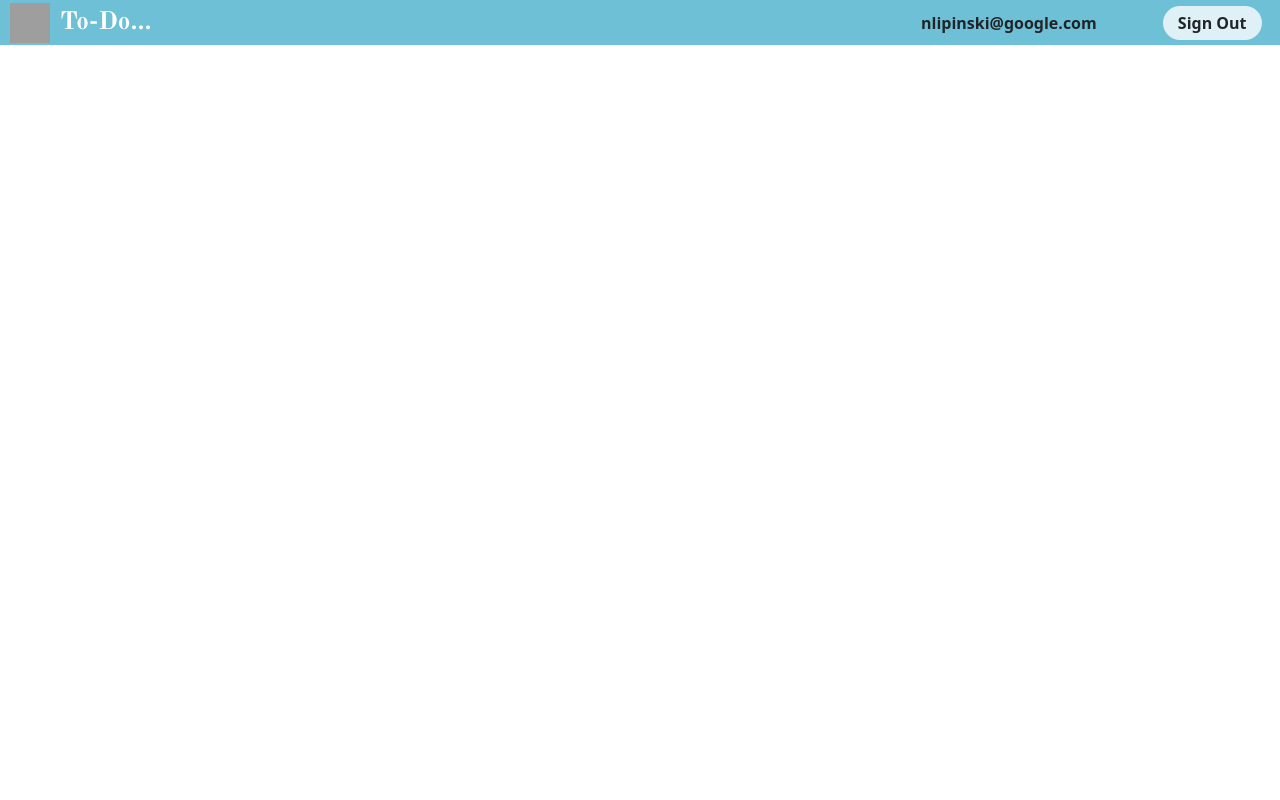
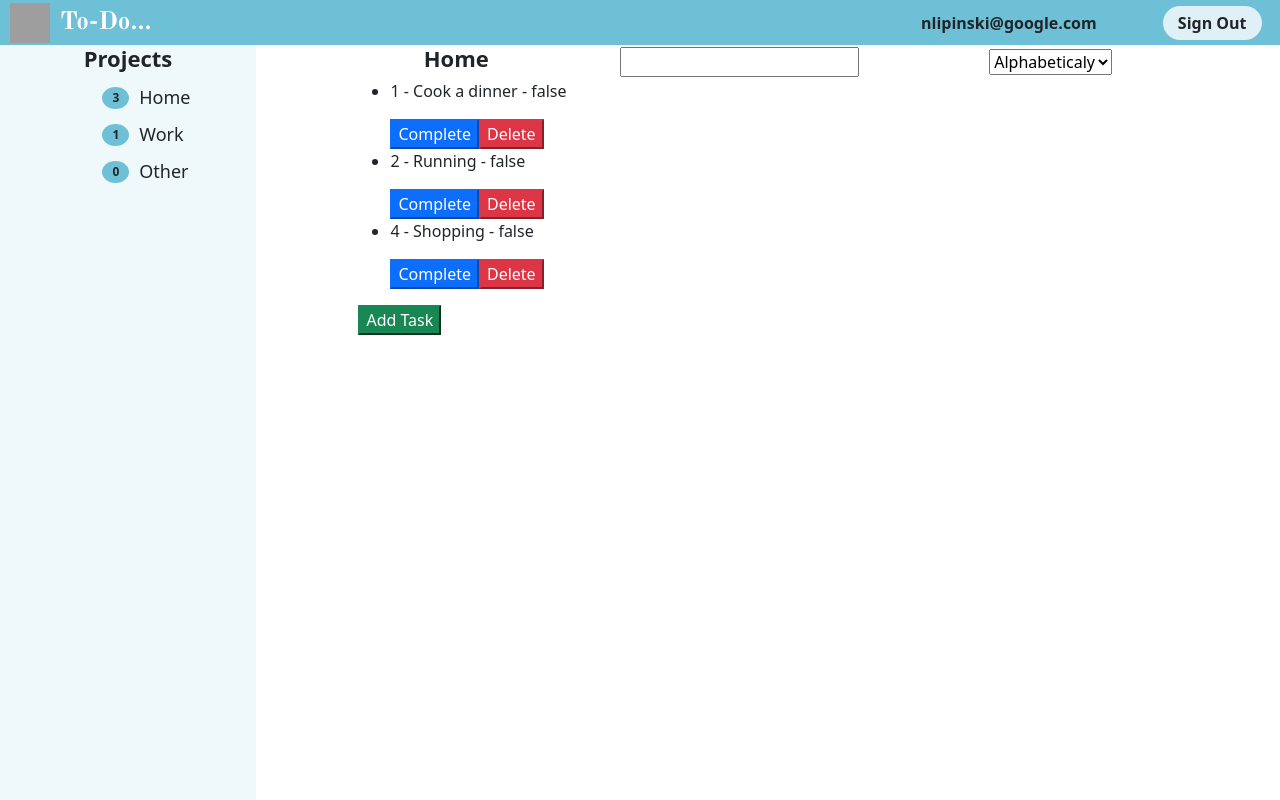
Before and after one commit to Baarosh/Todo-app, a Vue app: page / in a window 1280 px wide. Built offline with nearby package versions, Linux system fonts and the light colour scheme; grey boxes are pictures that could not be loaded.

Commit message:
mostly finished

```diff
--- a/src/App.vue
+++ b/src/App.vue
@@ -1,23 +1,23 @@
 <template>
   <the-header></the-header>
-  <!-- <section>
+  <section>
     <the-navigation></the-navigation>
     <router-view v-slot="{ Component }">
       <keep-alive>
         <component :is="Component" />
       </keep-alive>
     </router-view>
-  </section> -->
+  </section>
 </template>
 
 <script>
 import TheHeader from './components/TheHeader.vue';
-// import TheNavigation from './components/TheNavigation.vue';
+import TheNavigation from './components/TheNavigation.vue';
 
 export default {
   components: {
     TheHeader,
-    // TheNavigation,
+    TheNavigation,
   },
 };
 </script>
@@ -30,4 +30,11 @@ export default {
 body {
   background-color: $body-background;
 }
+
+section {
+  display: grid;
+  height: calc(100vh - 45px);
+  grid-template-rows: 1fr;
+  grid-template-columns: 20% 80%;
+}
 </style>
--- a/src/assets/variables.scss
+++ b/src/assets/variables.scss
@@ -3,3 +3,6 @@ $header-background: #6dc0d5;
 $header-title-color: #fff;
 $header-user-color: #000;
 $header-signout-background: #dff1f6;
+$navigation-background: #eff8fb;
+$navigation-number-background: #6dc0d5;
+$navigation-number-background-hover: #61b4c9;
--- a/src/components/TheNavigation.vue
+++ b/src/components/TheNavigation.vue
@@ -4,20 +4,18 @@
       <h3>Projects</h3>
     </div>
     <div class="navigation-content">
-      <ul>
-        <li @click="setActiveCategory('Home')">
+      <div @click="setActiveCategory('Home')">
         <p class="number-of-task">{{ getNumberOfActiveCategories.home }}</p>
         <p class="project-title">Home</p>
-        </li>
-        <li @click="setActiveCategory('Work')">
+      </div>
+      <div @click="setActiveCategory('Work')">
         <p class="number-of-task">{{ getNumberOfActiveCategories.work }}</p>
         <p class="project-title">Work</p>
-        </li>
-        <li @click="setActiveCategory('Other')">
+      </div>
+      <div @click="setActiveCategory('Other')">
         <p class="number-of-task">{{ getNumberOfActiveCategories.other }}</p>
         <p class="project-title">Other</p>
-        </li>
-      </ul>
+      </div>
     </div>
   </div>
 </template>
@@ -38,18 +36,52 @@ export default {
 </script>
 
 <style lang="scss" scoped>
+@import '../assets/variables.scss';
 .navigation-wrapper {
+  background-color: $navigation-background;
+  width: 100%;
+
   .navigation-header {
+    display: flex;
+    align-items: center;
+    justify-content: center;
     h3 {
+      font-size: 22px;
+      font-weight: bold;
     }
   }
   .navigation-content {
-    ul {
-      li {
+    width: 60%;
+    margin: auto;
+    margin-right: 0;
+    list-style: none;
+    display: flex;
+    flex-flow: column nowrap;
+    align-items: flex-start;
+    justify-content: center;
+
+    div {
+      display: flex;
+      flex-flow: row nowrap;
+      align-items: center;
+      justify-content: center;
+      padding: 0;
+      &:hover {
+        background-color: $navigation-number-background-hover;
+        cursor: pointer;
+      }
       p {
+        padding: 5px 10px;
+        font-size: 18px;
+        margin: 0;
       }
 
       .number-of-task {
+        background-color: $navigation-number-background;
+        border-radius: 50%;
+        font-size: 12px;
+        font-weight: bold;
+        line-height: 100%;
       }
 
       .project-title {
@@ -60,5 +92,4 @@ export default {
     }
   }
 }
-}
 </style>
--- a/src/views/AddTodo.vue
+++ b/src/views/AddTodo.vue
@@ -7,7 +7,7 @@
       <option value="Work">Work</option>
       <option value="Other">Other</option>
     </select>
-    <button id="add" @click="addNewTodo">Add todo</button>
+    <button class="btn-success" id="add" @click="addNewTodo">Add todo</button>
   </div>
 </template>
 
@@ -35,6 +35,11 @@ export default {
 
 <style lang="scss" scoped>
 .container {
+  display: flex;
+  align-items: flex-start;
+  justify-content: space-around;
+  width: 80%;
+  margin: 10px auto;
   ul {
     p {
     }
--- a/src/views/MainPage.vue
+++ b/src/views/MainPage.vue
@@ -20,10 +20,17 @@
           <p :class="{ checked: !todo.completed }">
             {{ todo.id }} - {{ todo.title }} - {{ todo.completed }}
           </p>
-          <button id="complete-button" type="button" @click="setCompletion(todo.id)">
+          <button
+            class="btn-primary"
+            id="complete-button"
+            type="button"
+            @click="setCompletion(todo.id)"
+          >
             Complete
           </button>
-          <button id="delete-button" type="button" @click="deleteTodo(todo.id)">Delete</button>
+          <button class="btn-danger" id="delete-button" type="button" @click="deleteTodo(todo.id)">
+            Delete
+          </button>
         </li>
       </ul>
       <ul v-else>
@@ -31,7 +38,7 @@
           <p>No todos on the list</p>
         </li>
       </ul>
-      <button id="new-todo-button" @click="pushToAddTodo">Add Task</button>
+      <button class="btn-success" id="new-todo-button" @click="pushToAddTodo">Add Task</button>
     </div>
   </div>
 </template>
@@ -93,10 +100,17 @@ export default {
 
 <style lang="scss" scoped>
 .main-wrapper {
+  width: 80%;
+  margin: 0 auto;
 }
 
 .list-header {
+  display: flex;
+  align-items: center;
+  justify-content: space-around;
   h3 {
+    font-size: 22px;
+    font-weight: bold;
   }
 }
 
```
Lines whose indentation alone changed are shown as unchanged.
